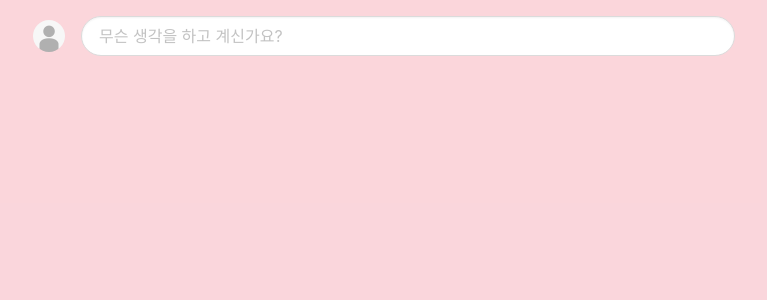
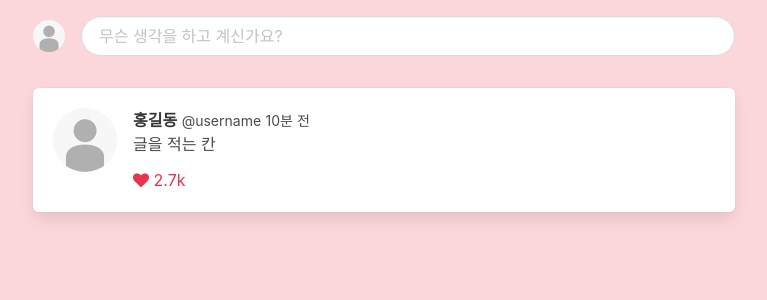
Before and after one commit to ombreman/everybody_salad, a Flask app: template templates/index.html in a window 1280 px wide. Shown: the part 52-352 px from the top of the page, without its empty margins (256-1023 px from the left). Run offline with Flask 2, Linux system fonts and the light colour scheme; the template is opened without the code that fills it, so the values that code supplies are empty; some libraries are stand-ins or nearby versions.

Commit message:
샐러드 추가하기 모달창, 포스팅 카드 추가

```diff
--- a/templates/index.html
+++ b/templates/index.html
@@ -52,6 +52,81 @@
                         </div>
                     </div>
                 </article>
+
+                <!--모달창-->
+                <div class="modal" id="modal-post">
+                    <div class="modal-background" onclick='$("#modal-post").removeClass("is-active")'></div>
+                    <div class="modal-content">
+                        <div class="box">
+                            <article class="media">
+                                <div class="media-content">
+                                    <div class="field">
+                                        <p class="control">
+                                        <textarea id="textarea-post" class="textarea"
+                                                  placeholder="무슨 생각을 하고 계신가요?"></textarea>
+                                        </p>
+                                    </div>
+                                    <nav class="level is-mobile">
+                                        <div class="level-left">
+
+                                        </div>
+                                        <div class="level-right">
+                                            <div class="level-item">
+                                                <a class="button is-sparta" onclick="post()">포스팅하기</a>
+                                            </div>
+                                            <div class="level-item">
+                                                <a class="button is-sparta is-outlined"
+                                                   onclick='$("#modal-post").removeClass("is-active")'>취소</a>
+                                            </div>
+                                        </div>
+                                    </nav>
+                                </div>
+                            </article>
+                        </div>
+                    </div>
+                    <button class="modal-close is-large" aria-label="close"
+                            onclick='$("#modal-post").removeClass("is-active")'></button>
+                </div>
             </section>
+
+        <!--포스팅 카드-->
+        <section class="section">
+            <div id="post-box" class="container">
+                <div class="box">
+                    <article class="media">
+                        <div class="media-left">
+                            <a class="image is-64x64" href="#">
+                                <img class="is-rounded"
+                                     src={{ url_for("static", filename="profile_pics/profile_placeholder.png") }}
+                                alt="Image">
+                            </a>
+                        </div>
+                        <div class="media-content">
+                            <div class="content">
+                                <p>
+                                    <strong>홍길동</strong> <small>@username</small> <small>10분 전</small>
+                                    <br>
+                                    글을 적는 칸
+                                </p>
+                            </div>
+                            <nav class="level is-mobile">
+                                <div class="level-left">
+                                    <a class="level-item is-sparta" aria-label="heart"
+                                       onclick="toggle_like('', 'heart')">
+                                            <span class="icon is-small"><i class="fa fa-heart"
+                                                                           aria-hidden="true"></i></span>&nbsp;<span
+                                            class="like-num">2.7k</span>
+                                    </a>
+                                </div>
+
+                            </nav>
+                        </div>
+                    </article>
+                </div>
+
+            </div>
+        </section>
+
+
     </body>
 </html>
```
